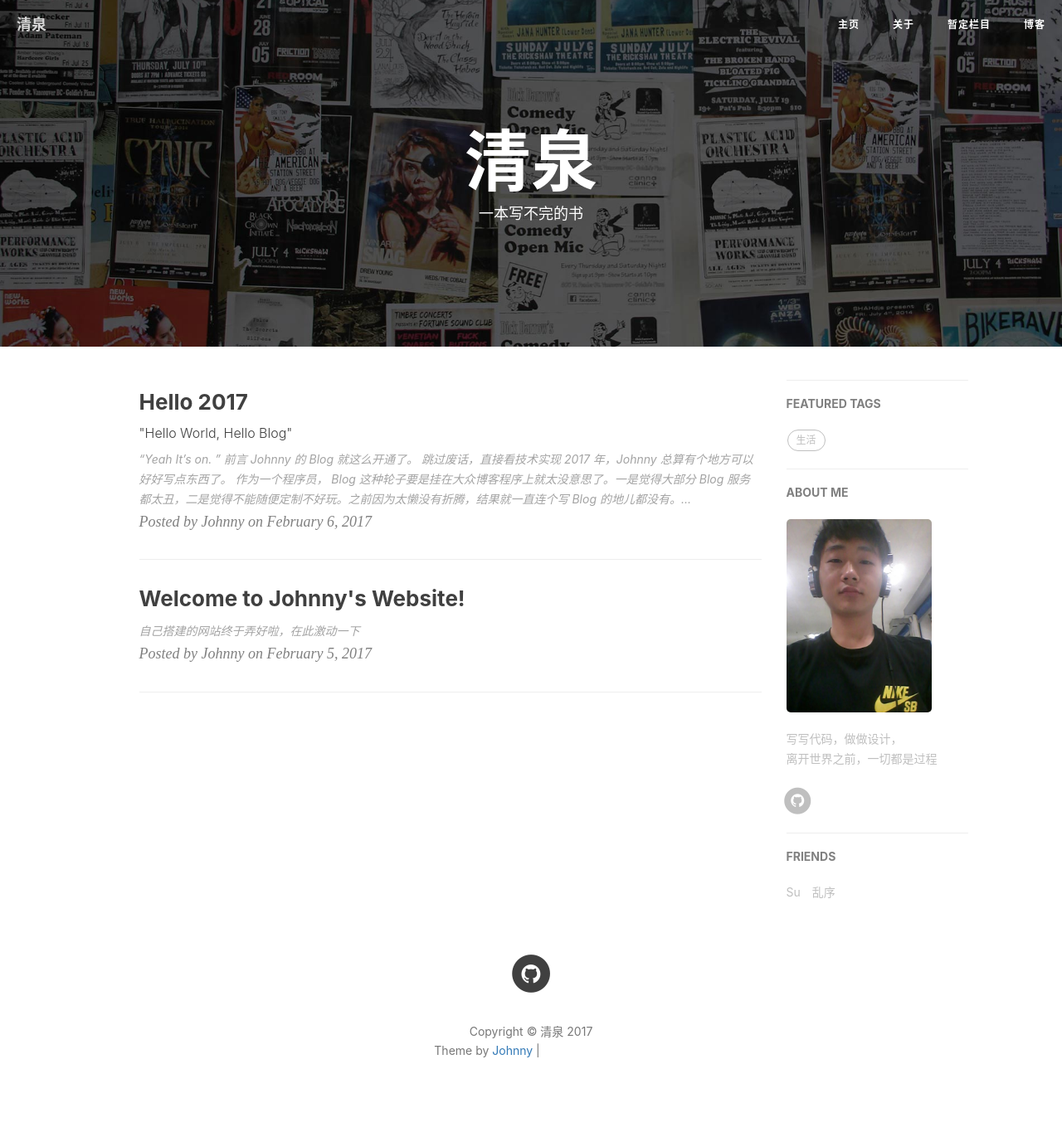
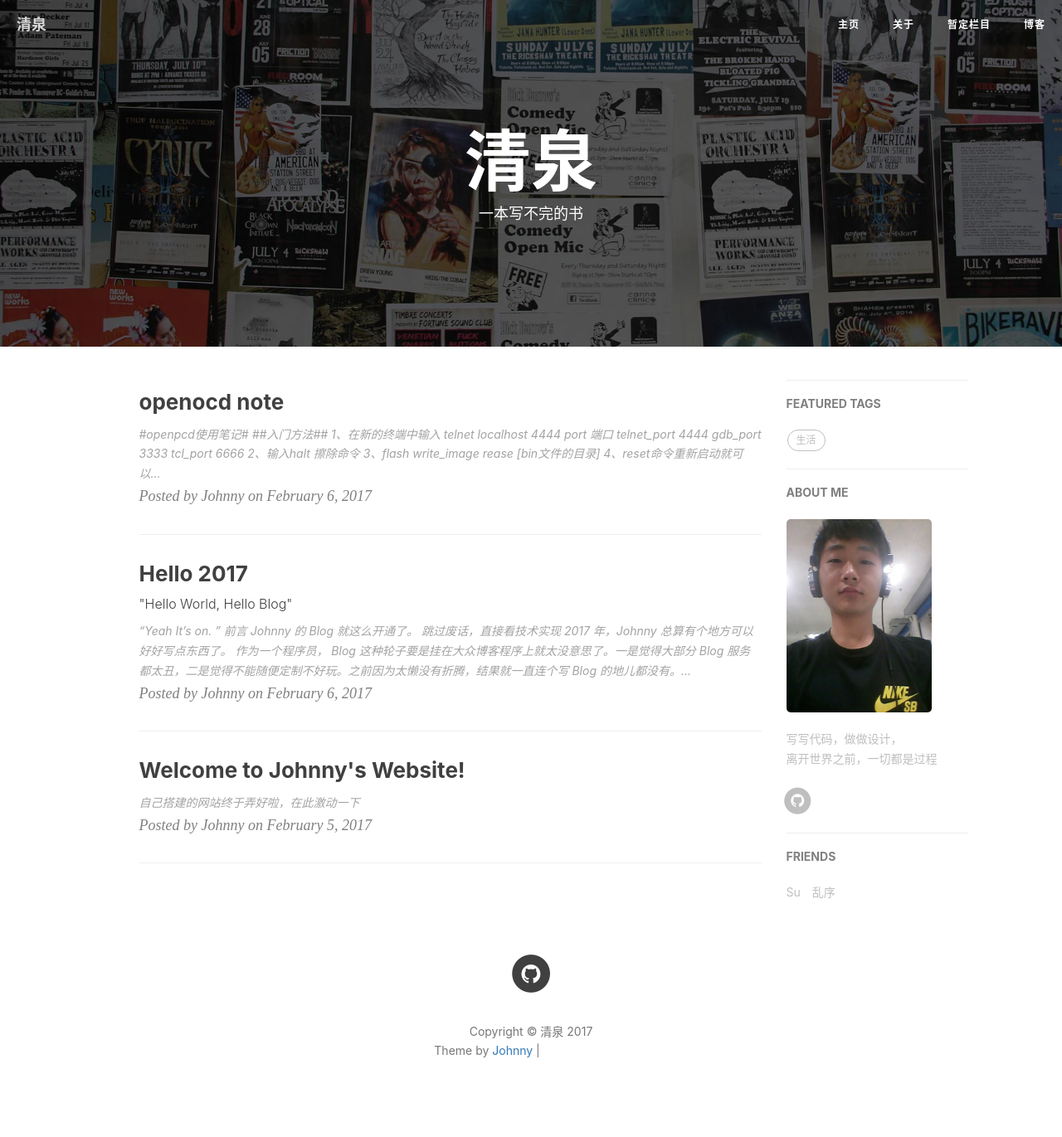
Before and after one commit to J1207808305/J1207808305.github.io, a Jekyll site: the page built from index.html, in a window 1280 px wide. Shown: the whole page at 83% size. Built offline with Jekyll 4.4.1, drawn with Linux system fonts in a browser that asks for light colours; nearby versions of some CDN libraries; the list of posts is cut into pages by our own code; comment, search, counter and statistics services are not loaded; grey boxes are pictures that could not be loaded.

Commit message:
add new blog openocd for me

```diff
--- a/_posts/2017-02-06-welcome-to-jekyll.markdown
+++ b/_posts/2017-02-06-welcome-to-jekyll.markdown
@@ -4,7 +4,7 @@ title:  "Welcome to Johnny's Website!"
 date:   2017-02-06 00:10:34 +0800
 categories: Johnny update
 author:     "Johnny"
-header-img: "img/post-bg-2015.jpg"
+header-img: "img/post-bg-os-metro.jpg"
 catalog: true
 tags:
     - 生活
--- /dev/null
+++ b/_posts/2017-02-07-openocd.md
@@ -0,0 +1,29 @@
+---
+layout: post
+title:  "openocd note"
+date:   2017-02-07 00:35:34 +0800
+categories: Johnny update
+author:     "Johnny"
+header-img: "img/post-bg-rwd.jpg"
+catalog: true
+tags:
+    - 技术
+---
+
+#openpcd使用笔记#
+
+##入门方法##
+
+1、在新的终端中输入 telnet localhost 4444
+
+port        端口
+
+telnet_port 4444
+gdb_port    3333
+tcl_port    6666
+
+2、输入halt  擦除命令
+
+3、flash write_image rease [bin文件的目录]
+
+4、reset命令重新启动就可以看到下载好的程序
```
Also changed, not shown: 3 other files.
